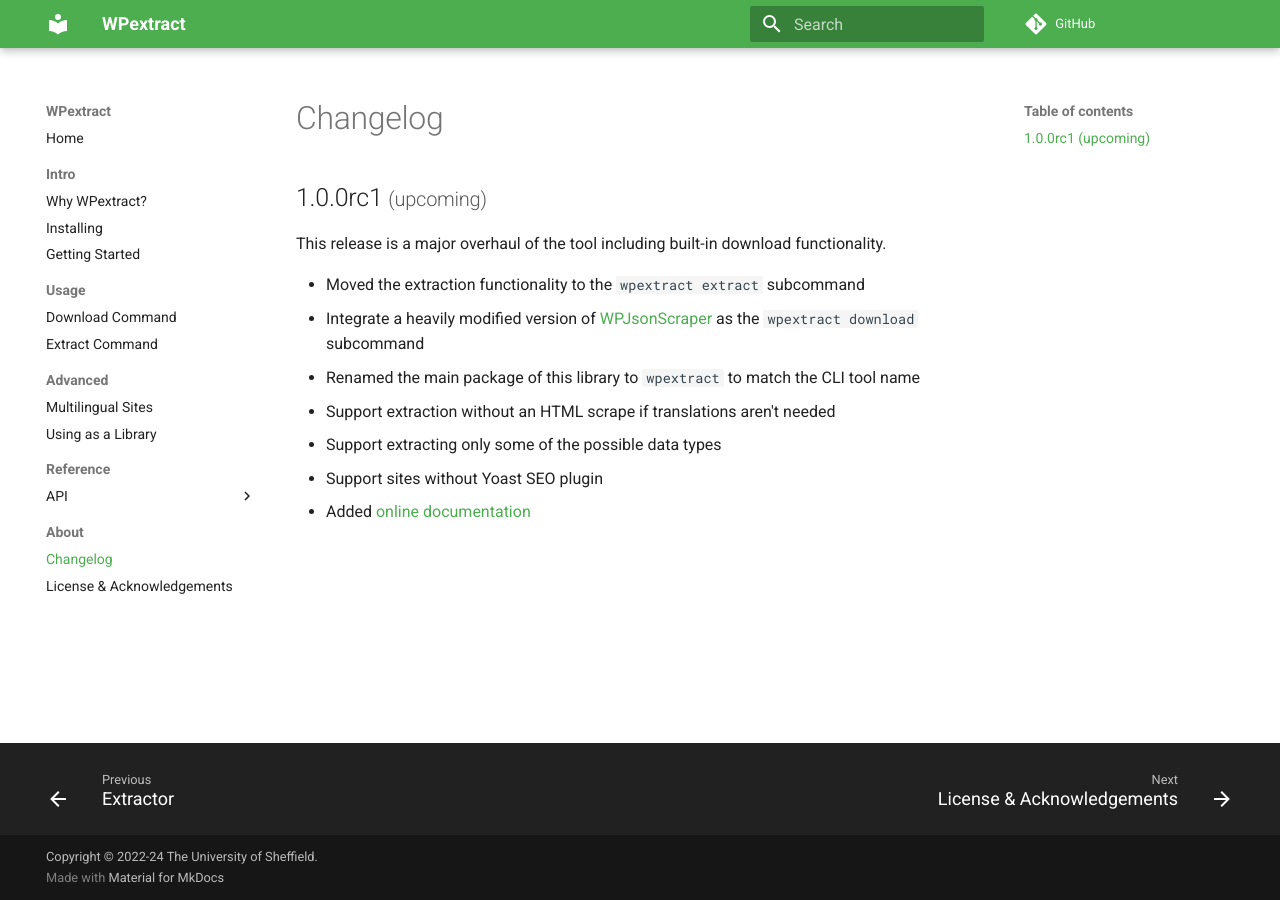
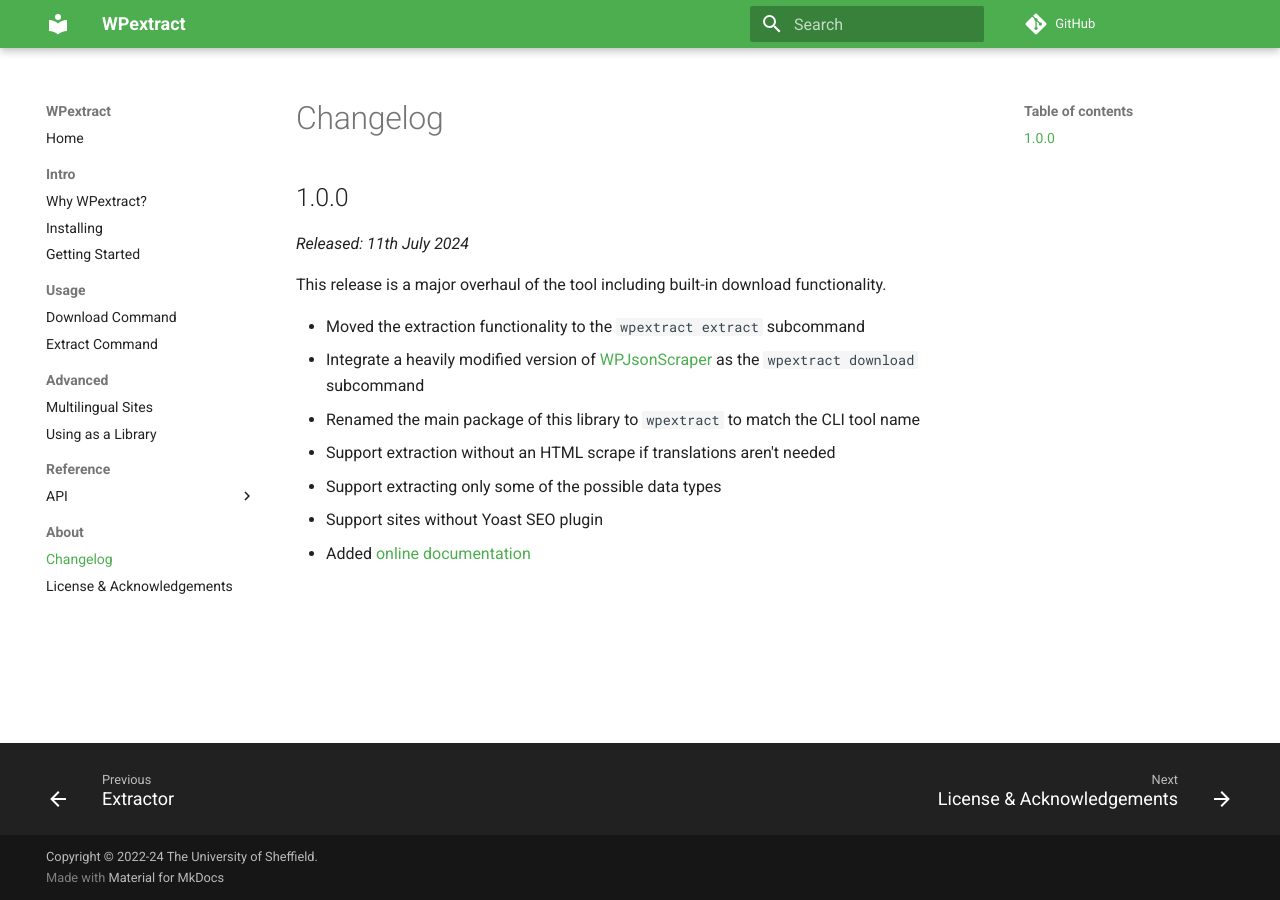
Before and after one commit to GateNLP/wpextract, an MkDocs documentation site: the page built from docs/changelog.md, in a window 1280 px wide. Built offline with MkDocs 1.6.1 and Material for MkDocs 9.7.7, drawn with Linux system fonts in a browser that asks for light colours; comment, search, counter and statistics services are not loaded.

Commit message:
prepare release 1.0.0

```diff
--- a/docs/changelog.md
+++ b/docs/changelog.md
@@ -1,6 +1,8 @@
 # Changelog
 
-## 1.0.0rc1 <small>(upcoming)</small> { id="1.0.0" }
+## 1.0.0
+
+_Released: 11th July 2024_
 
 This release is a major overhaul of the tool including built-in download functionality.
 
--- a/pyproject.toml
+++ b/pyproject.toml
@@ -1,6 +1,6 @@
 [tool.poetry]
 name="wpextract"
-version="1.0.0rc1"
+version="1.0.0"
 description="Create datasets from WordPress sites"
 homepage="https://gatenlp.github.io/wordpress-site-extractor/"
 documentation="https://gatenlp.github.io/wordpress-site-extractor/"
```
